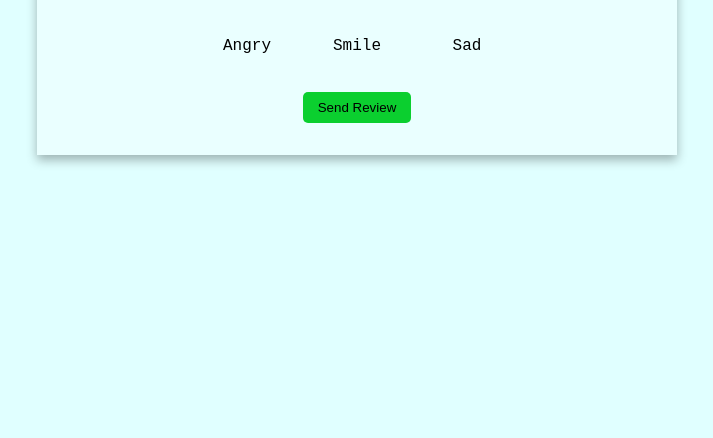
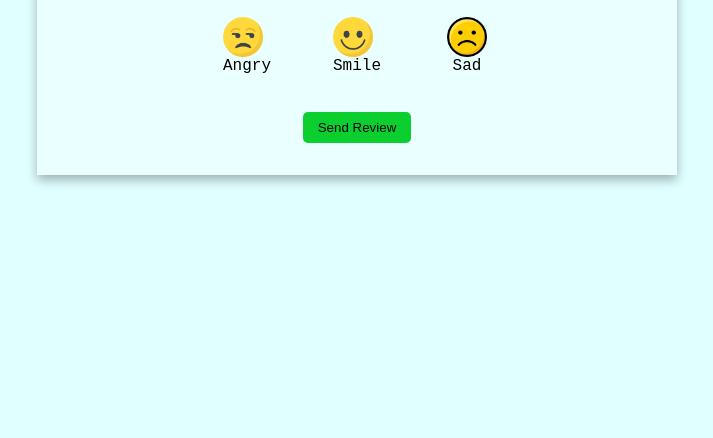
Before and after one commit to RupeshKhadka69/Feedback, a plain HTML site: page index.html in a window 1280 px wide. Shown: the part 362-800 px from the top of the page, without its empty margins (283-996 px from the left). Drawn offline with Linux system fonts and the light colour scheme; the site is published under a folder, as on GitHub Pages, so addresses that start at the root find nothing.

Commit message:
make adjustment in the image source

```diff
--- a/index.html
+++ b/index.html
@@ -13,13 +13,13 @@
         <h1>FeedBack Application</h1>
         <div class="images m3">
           <div class="image">
-            <img src="/images/angry.png" alt="" /><small>Angry</small>
+            <img src="./images/angry.png" alt="" /><small>Angry</small>
           </div>
           <div class="image">
-            <img src="/images/smile.png" alt="" /><small>Smile</small>
+            <img src="./images/smile.png" alt="" /><small>Smile</small>
           </div>
           <div class="image">
-            <img src="/images/sad.png" alt="" /><small>Sad</small>
+            <img src="./images/sad.png" alt="" /><small>Sad</small>
           </div>
         </div>
         <div class="button m2"><button>Send Review</button></div>
```
